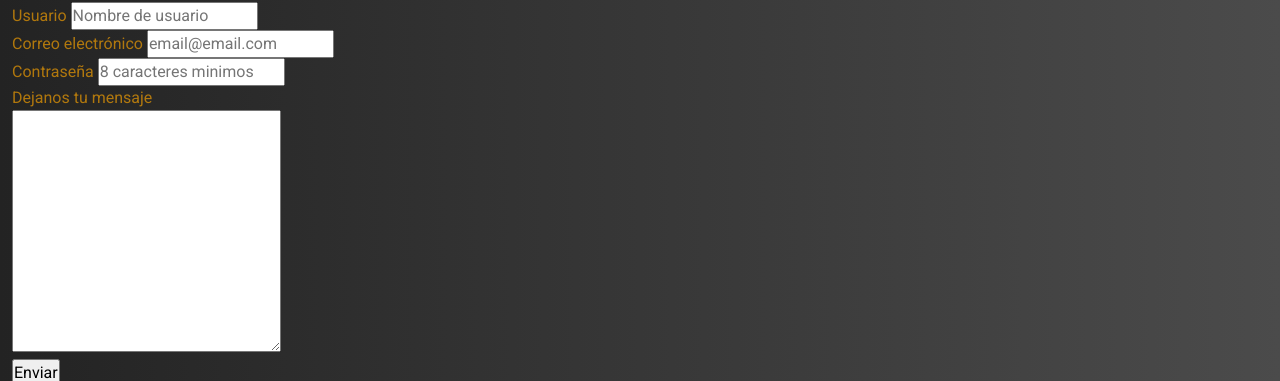
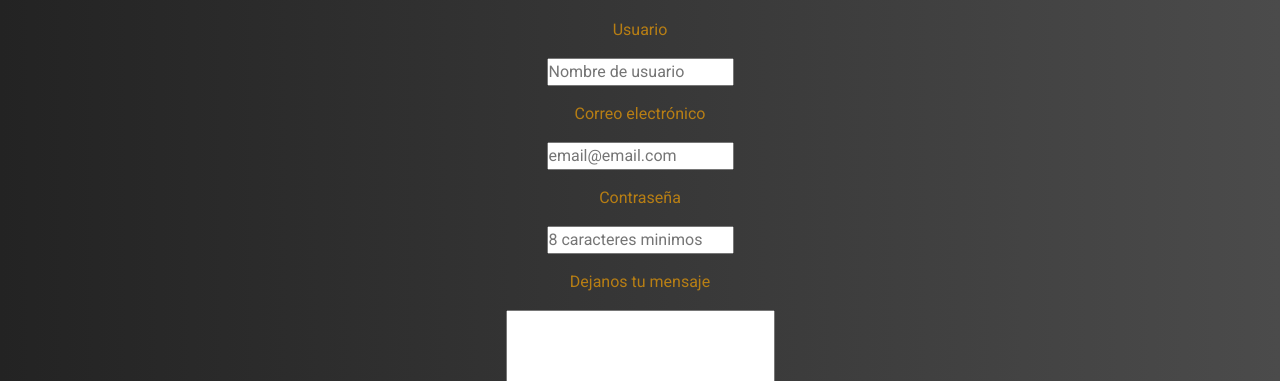
Before and after one commit to NikoRodri18/PF-Rodriguez, a plain HTML site: page pages/contacto.html in a window 1280 px wide. Shown: the part 164-545 px from the top of the page. Drawn offline with nearby package versions, Linux system fonts and the light colour scheme.

Commit message:
Version 3.0 contacto.html

```diff
--- a/css/styles.css
+++ b/css/styles.css
@@ -69,6 +69,30 @@ label{
 }
 form{
     width: max-content;
+    display :flex;
+    flex-direction: column;
+    align-items: center;
+    gap: 1rem;
+    margin: auto;
+}
+
+input:focus{
+    width: 15rem;
+    outline: none;
+}
+
+textarea:focus{
+    width: 30rem;
+    outline: none;
+}
+
+#boton:hover{
+background-color: rgb(25, 161, 25);
+transition: all 2s;
+}
+
+#boton:focus{
+    width: 5rem;
 }
 /* Inicio estilos deportes*/
 td ,
@@ -83,6 +107,7 @@ table{
 }
 tr:hover{
     background-color: #21c512d3;
+    transition: all 1s;
 }
 thead{
     background-color: #21c512d3;
--- a/pages/contacto.html
+++ b/pages/contacto.html
@@ -41,40 +41,35 @@
             </div>
         </nav>
     </header>
-        <section class="container-fluid">
+        <section class="container">
         <h1>Formulario de contacto</h1>
-        <div>
         <form>
-            <fieldset>
                 <legend><h2>Datos personales</h2></legend>
-                <div>
+
                     <label for="usuario">Usuario</label>
                     <input placeholder="Nombre de usuario" type="text" id="usuario" required>
-                </div>
 
-                <div>
+
+
                     <label for="email">Correo electrónico</label>
                     <input placeholder="email@email.com" type="email" id="email" required>
-                </div>
 
-                <div>
+
+
                     <label for="contrasena">Contraseña</label>
                     <input placeholder="8 caracteres minimos" type="password" id="contrasena">
-                </div>
 
-                <div>
+
+
                     <label for="mensaje">Dejanos tu mensaje</label>
-                </div>
 
-                <div>
+
+
                     <textarea id="mensaje" cols="30" rows="10" maxlength="500"></textarea>
-                </div>
 
-                <div>
-                    <input type="submit" value="Enviar">
-                </div>
-            </div>
-            </fieldset>
+
+                    <input id="boton" type="submit" value="Enviar">
+
         </form>
         <div>
             <h2>Ayuda</h2>
```
